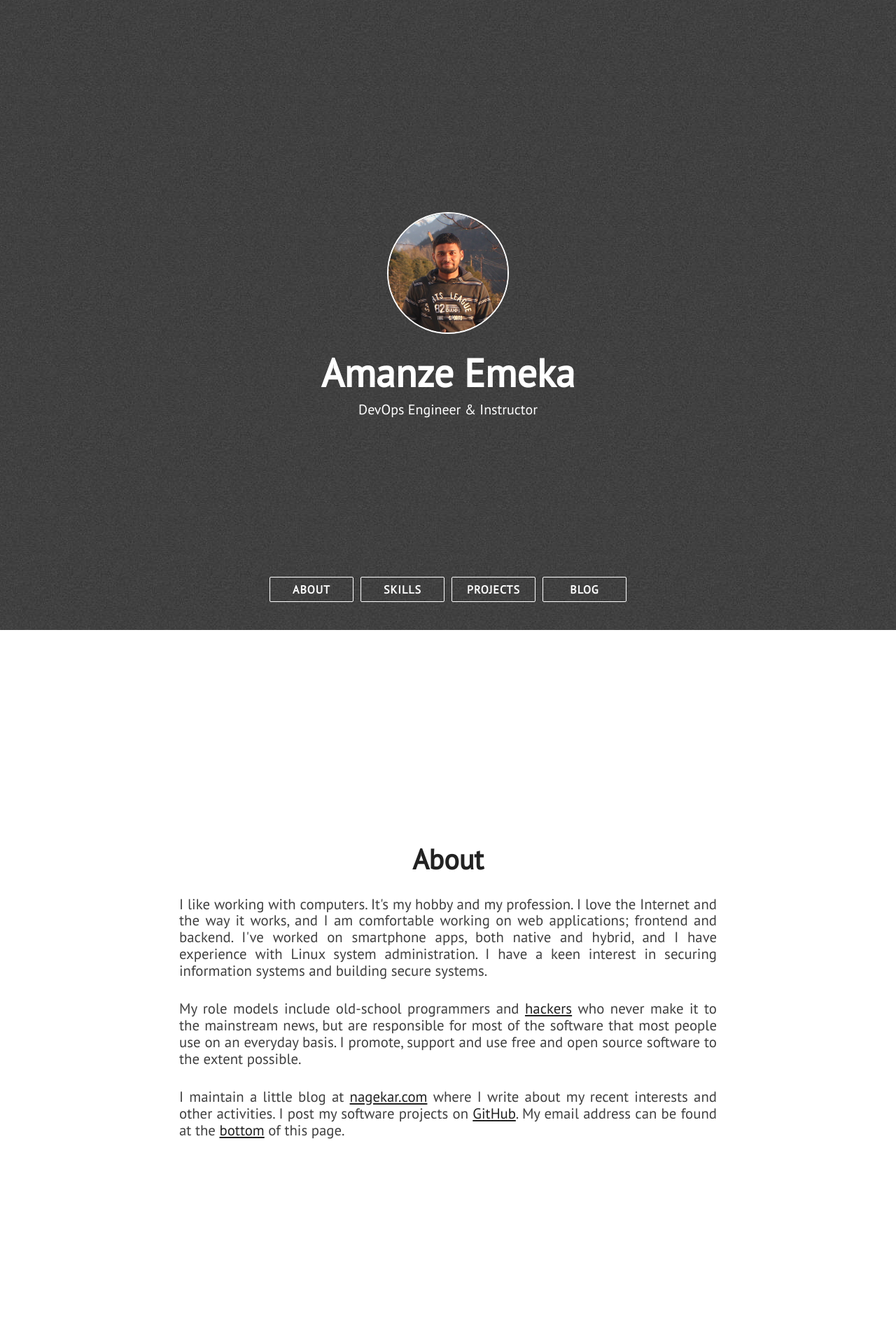
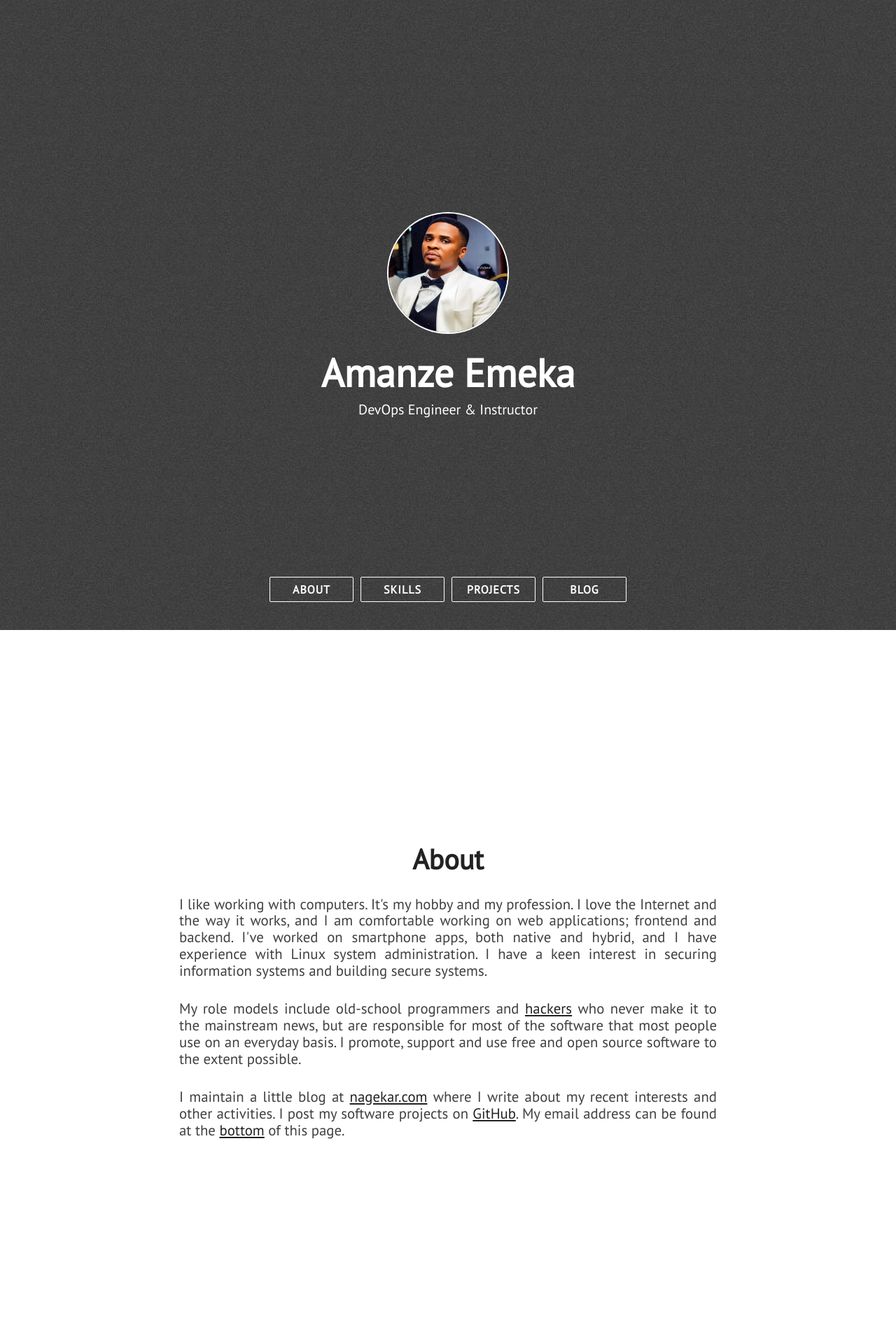
Before and after one commit to eamanze/eamanze.github.io, a Jekyll site: the page built from index.html, in a window 1280 px wide. Shown: the top 1920 px of the page at 70% size. Built offline with Jekyll 4.4.1, drawn with Linux system fonts in a browser that asks for light colours; nearby versions of some CDN libraries.

Commit message:
Update _config.yml

```diff
--- a/_config.yml
+++ b/_config.yml
@@ -15,7 +15,7 @@ twitter_username: abhn_
 reddit_username: abhn
 
 # absolute or relative
-profile_picture: assets/images/pp.jpg
+profile_picture: assets/images/me.jpeg
 
 # Google Analytics ID
 google_analytics:
```
